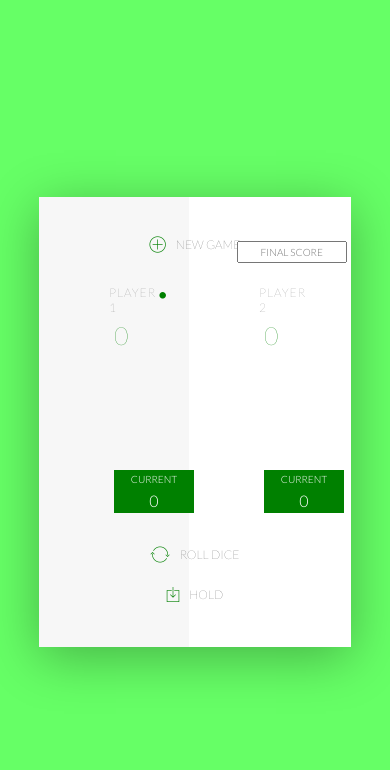
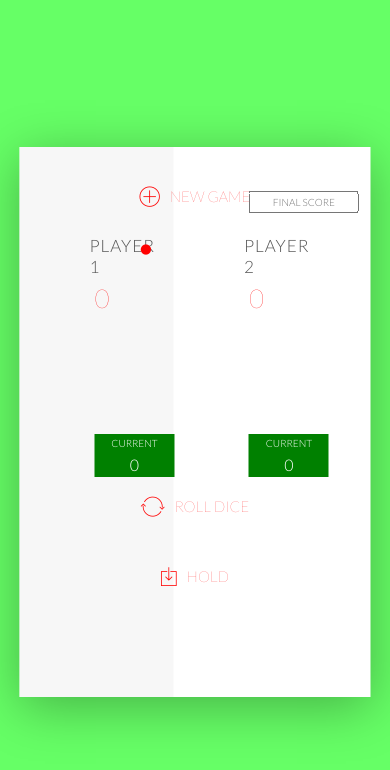
Before and after one commit to sylvez90/Pig-Game, a plain HTML site: page index.html in a window 390 px wide. Drawn offline with nearby package versions, Linux system fonts and the light colour scheme.

Commit message:
Update app_game2.css

```diff
--- a/styles/app_game2.css
+++ b/styles/app_game2.css
@@ -83,7 +83,7 @@ body {
   text-align: center;
   font-size: 80px;
   font-weight: 100;
-  color: green;
+  color: red;
   margin-bottom: 130px;
 }
 
@@ -99,7 +99,7 @@ body {
   content: "\2022";
   font-size: 47px;
   position: absolute;
-  color: green;
+  color: red;
   top: -7px;
   right: 10px;
 }
@@ -129,7 +129,7 @@ button {
   width: 200px;
   left: 50%;
   transform: translateX(-50%);
-  color: black;
+  color: red;
   background: none;
   border: none;
   font-family: Lato;
@@ -149,7 +149,7 @@ button:hover i {
 }
 
 i {
-  color: green;
+  color: red;
   display: inline-block;
   margin-right: 15px;
   font-size: 32px;
@@ -181,17 +181,17 @@ i {
 }
 
 .winner {
-  background-color: #f7f7f7;
+  background-color: green;
 }
 
 .winner .player-score {
   font-weight: 300;
-  color: maroon;
+  color: red;
 }
 
 .winner .player-name {
   font-weight: 300;
-  color: maroon;
+  color: red;
 }
 
 
@@ -200,7 +200,7 @@ i {
 
 @media (max-width: 1024px) {
   .wrapper {
-    width: 90%;
+    width: 95%;
   }
   .final-score {
     left: 75%;
@@ -211,8 +211,8 @@ i {
     width: 140px;
   }
   .player-0-panel, .player-1-panel {
-    width: 40%;
-    height: 500px;
+    width: 46%;
+    height: 580px;
     padding: 80px;
   }
   .player-name {
@@ -292,7 +292,7 @@ i {
 /*==== MEDIA QUERIES (PHONES) ====*/
 @media (max-width: 667px) {
   .wrapper {
-    width: 80%;
+    width: 90%;
   }
   .final-score {
     left: 81%;
@@ -303,33 +303,33 @@ i {
     width: 110px;
   }
   .player-0-panel, .player-1-panel {
-    width: 37%;
-    height: 450px;
+    width: 44%;
+    height: 550px;
     padding: 75px;
   }
   .player-name {
-    font-size: 12px;
-    font-weight: 200;
+    font-size: 17px;
+    font-weight: 300;
     letter-spacing: 1px;
     margin-top: 13px;
   margin-bottom: 5px;
   margin-left: -5px;
   }
   .player-score {
-    font-size: 25px;
-    font-weight: 100;
+    font-size: 26px;
+    font-weight: 150;
     margin-bottom: 120px;
   }
   .active .player-name {
-    font-weight: 200;
+    font-weight: 300;
   }
   .active .player-name::after {
-    font-size: 29px;
+    font-size: 35px;
     top: -10px;
     right: -58px;
   }
   .active .player-name {
-    font-weight: 200;
+    font-weight: 300;
   }
   .player-current-box {
     width: 5rem;
@@ -345,15 +345,15 @@ i {
   }
   button {
     width: 120px;
-    font-size: 12px;
-    font-weight: 100;
+    font-size: 15px;
+    font-weight: 150;
   }
   button:hover {
     font-weight: 300;
   }
   i {
     margin-right: 10px;
-    font-size: 20px;
+    font-size: 25px;
     margin-top: -3px;
   }
   .btn-new {
@@ -363,7 +363,7 @@ i {
     top: 350px;
   }
   .btn-hold {
-    top: 390px;
+    top: 420px;
   }
   .dice {
     height: 45px;
```
